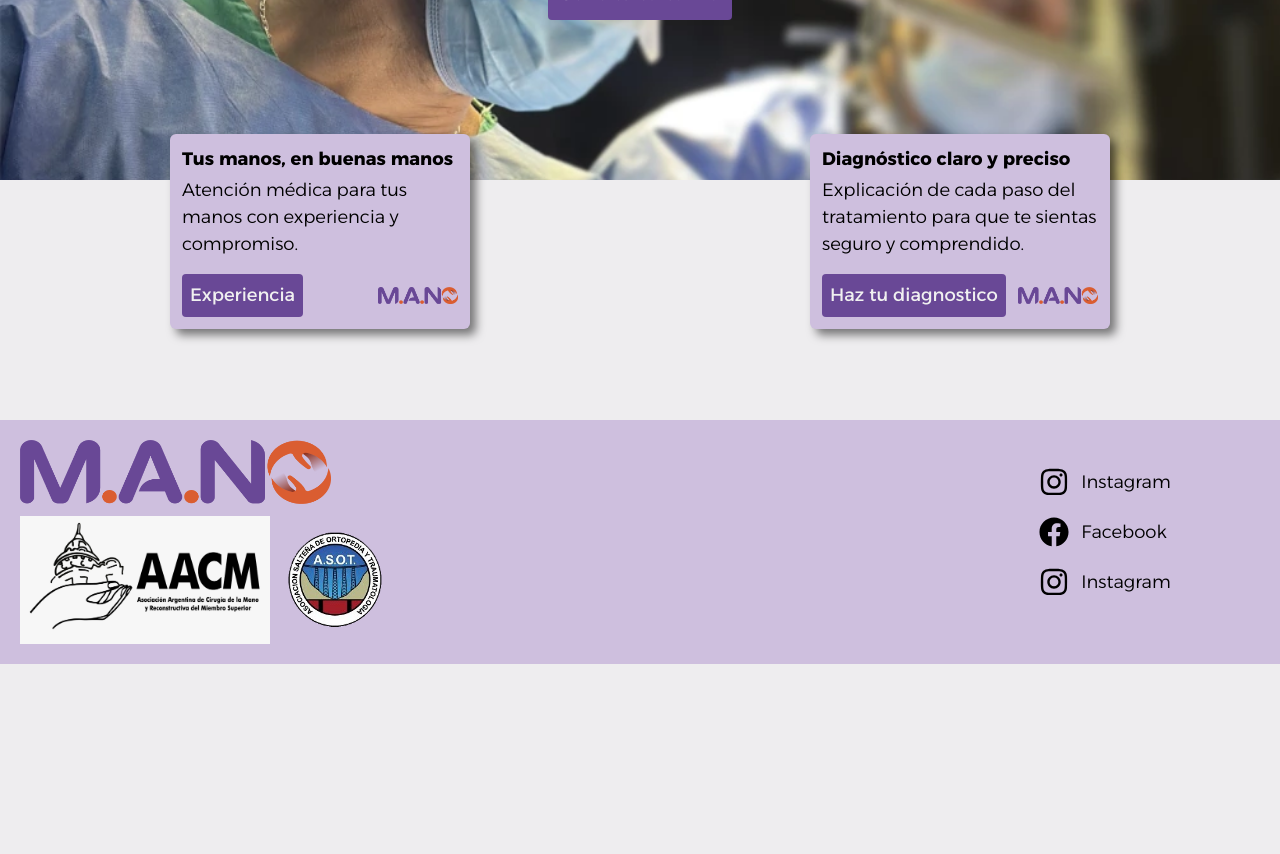
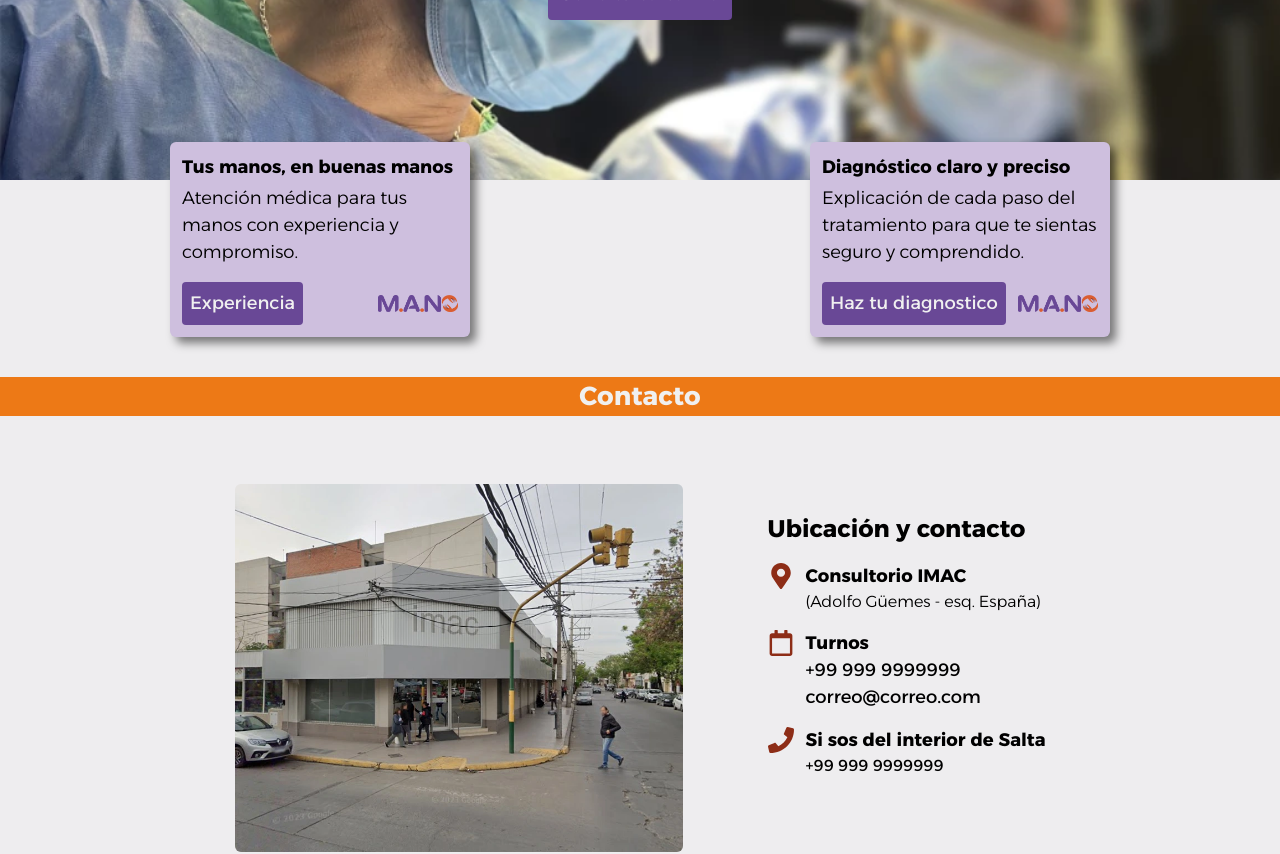
Before and after one commit to manosaltadesarrollo/manosaltadesarrollo.github.io, a React (Vite) app: page / in a window 1280 px wide. Shown: the part 380-1234 px from the top of the page. Before the commit the page ends 1044 px from the top, so only its background shows below. Built offline with nearby package versions, Linux system fonts and the light colour scheme.

Commit message:
TK009 - Crear sección de Contacto en Home

```diff
--- a/src/components/Card/Card.tsx
+++ b/src/components/Card/Card.tsx
@@ -9,7 +9,7 @@ type CardParams = {
 
 const Card = ({title, text, buttonText, link} : CardParams) => {
   return (
-    <div className='relative bg-lightLilac top-16 p-3 w-[30vw] max-w-[300px] rounded-md shadow-[6px_6px_10px_0px_rgba(0,0,0,0.5)]'>
+    <div className='relative bg-lightLilac top-[72px] p-3 w-[30vw] max-w-[300px] rounded-md shadow-[6px_6px_10px_0px_rgba(0,0,0,0.5)]'>
         <h4 className='font-semibold text-base mb-1'>{title}</h4>
         <p className='font-light text-base mb-4'>{text}</p>
         <span className='flex items-center justify-between'>
--- /dev/null
+++ b/src/components/Contact/Contact.tsx
@@ -0,0 +1,43 @@
+import { FaMapMarkerAlt, FaPhone, FaRegCalendar } from 'react-icons/fa'
+import './contact.css'
+const Contact = () => {
+  return (
+    <article id="contact-section" className='mb-12'>
+        <span className="w-full z-10 ">
+          <h2 className="bg-tangerine text-center text-lg font-semibold text-softWhite">
+            Contacto
+          </h2>
+        </span>
+        <div id="contact-details" className="w-[70%] mx-auto flex items-center justify-around mt-5">
+          <img src="/images/esquina-imac.webp" className="w-1/2 mt-12 rounded-md" alt="esquina-imac" />
+          <div id="contact-info">
+            <h2 className="text-md font-bold">Ubicación y contacto</h2>
+            <span className="flex">
+              <FaMapMarkerAlt  />
+              <ul>
+                <li className='text-base font-semibold'>Consultorio IMAC</li>
+                <li className='font-light'>(Adolfo Güemes - esq. España)</li>
+              </ul>
+            </span>
+            <span className="flex text-base">
+              <FaRegCalendar />
+              <ul>
+                <li className='text-base font-semibold'>Turnos</li>
+                <li>+99 999 9999999</li>
+                <li>correo@correo.com</li>
+              </ul>
+            </span>
+            <span className="flex">
+              <FaPhone  />
+              <ul>
+                <li className='text-base font-semibold'>Si sos del interior de Salta</li>
+                <li>+99 999 9999999</li>
+              </ul>
+            </span>
+          </div>
+        </div>
+      </article>
+  )
+}
+
+export default Contact
--- /dev/null
+++ b/src/components/Contact/contact.css
@@ -0,0 +1,13 @@
+@tailwind base;
+@tailwind components;
+@tailwind utilities;
+
+@media (min-width: 1024px) {
+    #contact-section #contact-details #contact-info {
+        @apply flex flex-col items-start gap-y-4;
+    }
+
+    #contact-section #contact-details #contact-info svg {
+        @apply text-lg mr-3 text-terracotta;
+    }
+}
--- a/src/components/Home/Home.tsx
+++ b/src/components/Home/Home.tsx
@@ -1,18 +1,43 @@
 import Card from "../Card/Card";
 import Carrusel from "../Carrusel/Carrusel";
+import Contact from "../Contact/Contact";
 
 const Home = () => {
   return (
     <section className="">
-      <Carrusel />
-      <div className="absolute inset-0 -top-56 flex flex-col justify-center items-center text-center text-softWhite">
-            <h1 className="w-[320px] text-xl p-3 rounded-lg bg-terracotta bg-opacity-50">Cuidando tus manos, devolviendo tu bienestar.</h1>
-            <button className="mt-5 p-3 text-sm rounded-sm bg-lilac transition-all duration-300 hover:bg-terracotta hover:underline">Solicitá tu turno</button>
-      </div>
-      <div id="cards" className="relative z-10 flex justify-around items-center">
-        <Card title={"Tus manos, en buenas manos"} text={"Atención médica para tus manos con experiencia y compromiso."} buttonText={"Experiencia"} link={"/sobre-mi"}/>
-        <Card title={"Diagnóstico claro y preciso"} text={"Explicación de cada paso del tratamiento para que te sientas seguro y comprendido."} buttonText={"Haz tu diagnostico"} link={"/diagnostico"} />
-      </div>
+      <article>
+        <Carrusel />
+        <div className="absolute inset-0 -top-56 flex flex-col justify-center items-center text-center text-softWhite">
+          <h1 className="w-[320px] text-xl p-3 rounded-lg bg-terracotta bg-opacity-50">
+            Cuidando tus manos, devolviendo tu bienestar.
+          </h1>
+          <button className="mt-5 p-3 text-sm rounded-sm bg-lilac transition-all duration-300 hover:bg-terracotta hover:underline">
+            Solicitá tu turno
+          </button>
+        </div>
+        <div
+          id="cards"
+          className="relative z-10 mb-28 flex justify-around items-center"
+        >
+          <Card
+            title={"Tus manos, en buenas manos"}
+            text={
+              "Atención médica para tus manos con experiencia y compromiso."
+            }
+            buttonText={"Experiencia"}
+            link={"/sobre-mi"}
+          />
+          <Card
+            title={"Diagnóstico claro y preciso"}
+            text={
+              "Explicación de cada paso del tratamiento para que te sientas seguro y comprendido."
+            }
+            buttonText={"Haz tu diagnostico"}
+            link={"/diagnostico"}
+          />
+        </div>
+      </article>
+      <Contact />
     </section>
   );
 };
--- a/src/components/Home/home.css
+++ b/src/components/Home/home.css
@@ -1,3 +1,7 @@
 @tailwind base;
 @tailwind components;
 @tailwind utilities;
+
+@media (min-width: 1024px) {
+
+}
```
Also changed, not shown: public/images/esquina-imac.webp (added).
